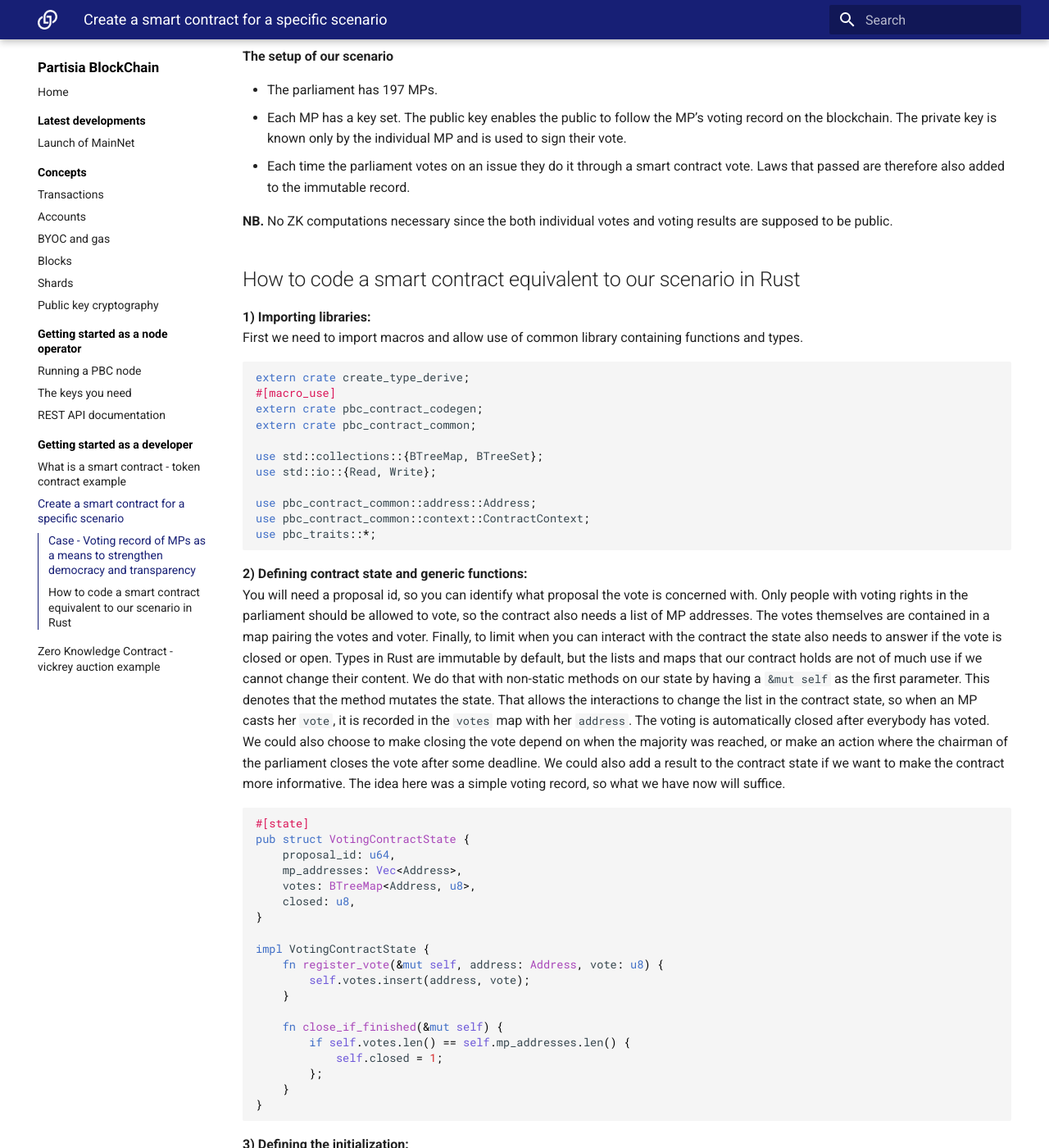
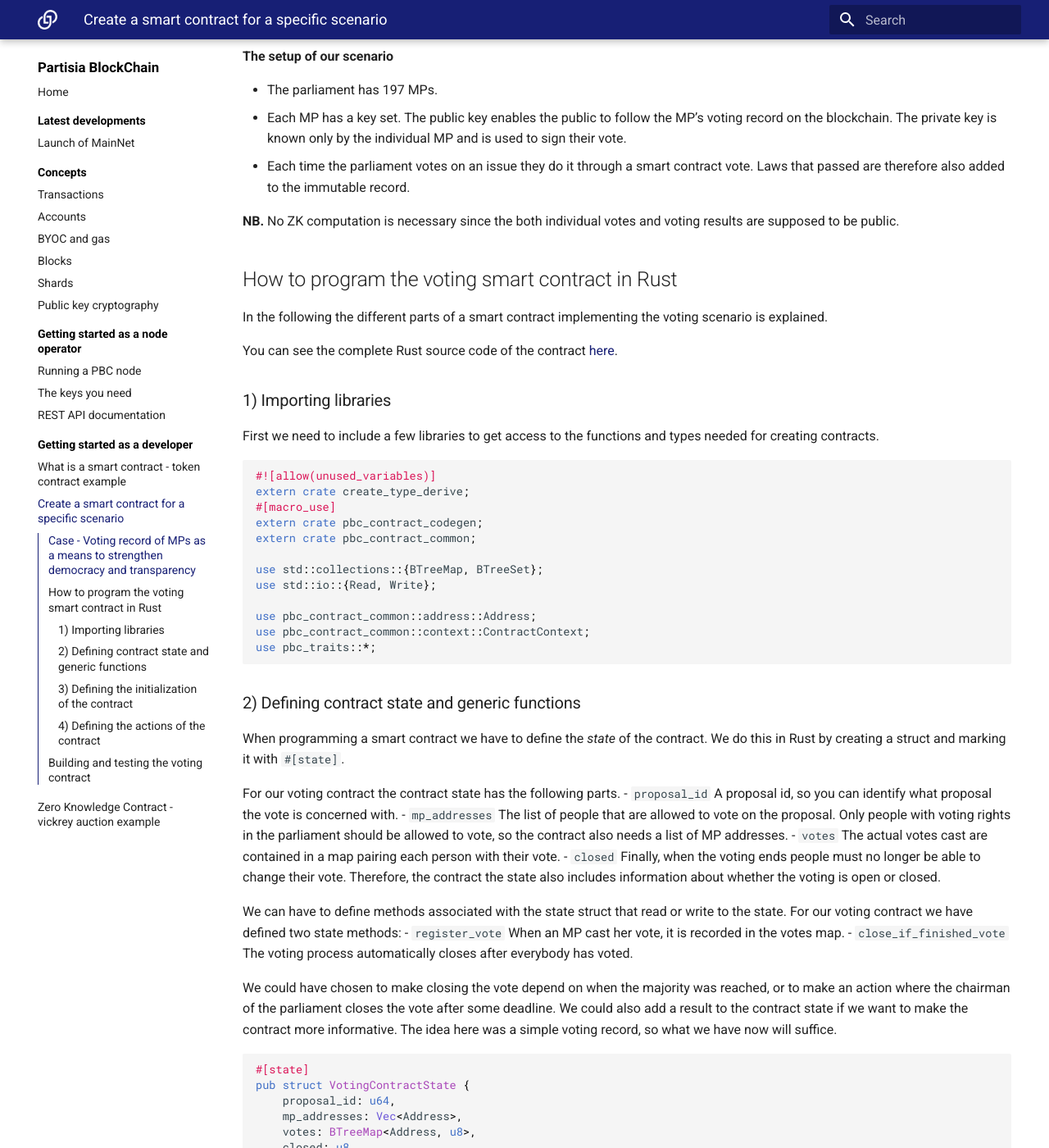
Before and after one commit to 0xSero/partisia-docs, an MkDocs documentation site: the page built from docs/voting-contract.md, in a window 1280 px wide and 1400 px high, scrolled down 335 px. Shown: the whole window at 82% size. Built offline with MkDocs 1.6.1 and Material for MkDocs 9.7.7, drawn with Linux system fonts in a browser that asks for light colours; a script that is not in the unit is left out; some of the changed text lies outside the part shown.

Commit message:
A write-up of the different parts of creating a smart contract in Rust.

`````diff
--- a/docs/voting-contract.md
+++ b/docs/voting-contract.md
@@ -10,15 +10,20 @@ The newly founded republic of Faraway is plagued by corruption. To ensure transp
 - Each MP has a key set. The public key enables the public to follow the MP’s voting record on the blockchain. The private key is known only by the individual MP and is used to sign their vote.
 - Each time the parliament votes on an issue they do it through a smart contract vote. Laws that passed are therefore also added to the immutable record.
 
+**NB.** No ZK computation is necessary since the both individual votes and voting results are supposed to be public.
 
-**NB.** No ZK computations necessary since the both individual votes and voting results are supposed to be public.
+## How to program the voting smart contract in Rust
 
-## How to code a smart contract equivalent to our scenario in Rust
+In the following the different parts of a smart contract implementing the voting scenario is explained.
 
-**1) Importing libraries:**
-First we need to import macros and allow use of common library containing functions and types.
+You can see the complete Rust source code of the contract [here](voting-contract-source.md).
+
+### 1) Importing libraries
+
+First we need to include a few libraries to get access to the functions and types needed for creating contracts.
 
 ````rust
+#![allow(unused_variables)]
 extern crate create_type_derive;
 #[macro_use]
 extern crate pbc_contract_codegen;
@@ -32,11 +37,21 @@ use pbc_contract_common::context::ContractContext;
 use pbc_traits::*;
 ````
 
-**2) Defining contract state and generic functions:**
-You will need a proposal id, so you can identify what proposal the vote is concerned with. Only people with voting rights in the parliament should be allowed to vote, so the contract also needs a list of MP addresses. The votes themselves are contained in a map pairing the votes and voter.
-Finally, to limit when you can interact with the contract the state also needs to answer if the vote is closed or open.
-Types in Rust are immutable by default, but the lists and maps that our contract holds are not of much use if we cannot change their content. We do that with non-static methods on our state by having a `&mut self` as the first parameter. This denotes that the method mutates the state. That allows the interactions to change the list in the contract state, so when an MP casts her `vote`, it is recorded in the `votes` map with her `address`.
-The voting is automatically closed after everybody has voted. We could also choose to make closing the vote depend on when the majority was reached, or make an action where the chairman of the parliament closes the vote after some deadline. We could also add a result to the contract state if we want to make the contract more informative. The idea here was a simple voting record, so what we have now will suffice.
+### 2) Defining contract state and generic functions
+
+When programming a smart contract we have to define the _state_ of the contract. We do this in Rust by creating a struct and marking it with ``#[state]``.
+
+For our voting contract the contract state has the following parts.
+- `proposal_id` A proposal id, so you can identify what proposal the vote is concerned with.
+- `mp_addresses` The list of people that are allowed to vote on the proposal. Only people with voting rights in the parliament should be allowed to vote, so the contract also needs a list of MP addresses.
+- `votes` The actual votes cast are contained in a map pairing each person with their vote.
+- `closed` Finally, when the voting ends people must no longer be able to change their vote. Therefore, the contract the state also includes information about whether the voting is open or closed.
+
+We can have to define methods associated with the state struct that read or write to the state. For our voting contract we have defined two state methods:
+- `register_vote` When an MP cast her vote, it is recorded in the votes map.
+- `close_if_finished_vote` The voting process automatically closes after everybody has voted.
+
+We could have chosen to make closing the vote depend on when the majority was reached, or to make an action where the chairman of the parliament closes the vote after some deadline. We could also add a result to the contract state if we want to make the contract more informative. The idea here was a simple voting record, so what we have now will suffice.
 
 ````rust
 #[state]
@@ -60,8 +75,16 @@ impl VotingContractState {
 }
 ````
 
- **3) Defining the initialization:**
- To initialize the contract we need to identify the proposal and constrain who can vote. When we initialize, the aforementioned contract state becomes live on the chain.
+### 3) Defining the initialization of the contract
+
+When deploying a smart contract on the blockchain the state of the contract has to be initialized properly.
+
+When programming the smart contract in Rust we can define how the initialization takes place by creating a function and marking it with `#[init]`
+
+To initialize our voting contract the user deploying the contract has to supply the proposal id and the list of people eligible to vote.
+Our initialization code checks that the supplied input is valid (i.e. the list of people allowed to vote has at least one person and has no duplicates) and creates the initial state object for the contract from the input.
+
+After successful initialization, the contract state becomes live on the blockchain.
 
 ````rust
 #[init]
@@ -87,17 +110,23 @@ pub fn initialize(
 }
 ````
 
-**4) Defining the actions of the contract:**
-The only interaction users need to do in this case is voting. We are only allowed to vote when the vote is open and we have an MP address.
+### 4) Defining the actions of the contract
+
+When a smart contract is live on the blockchain people can interact with the contract by creating transactions that initiate execution of _actions_ of the smart contract.
+
+The only way of changing the state of a smart contract is through the defined actions. The smart contract actions hereby define the exact conditions and rules for changing the contract state.
+
+In Rust you define a smart contract action by coding a function and marking it with `#[action]`. The function receives the existing state and the inputs from the user initiating the action, and it can then produce and return a new updated state reflecting the changes.
+
+For our voting contract the only action users can perform is to cast their vote.
+The code starts by checking that the voting is still open, that the sender is among the people allowed to vote and that the delivered vote is one of the allowed voting options.
+If the checks succeed the code creates a new state where the vote of the sender is registered in the vote map. Also, if this vote was the last person missing the voting is closed.
 
 ````rust
 #[action]
 pub fn vote(context: ContractContext, state: VotingContractState, vote: u8) -> VotingContractState {
     assert_eq!(state.closed, 0, "The poll is closed");
-    assert!(
-        state.mp_addresses.contains(&context.sender),
-        "Only members of the parliament can vote"
-    );
+    assert!(state.mp_addresses.contains(&context.sender), "Only members of the parliament can vote");
     assert!(
         vote == 0 || vote == 1,
         "Only \"yes\" and \"no\" votes are allowed"
@@ -109,6 +138,8 @@ pub fn vote(context: ContractContext, state: VotingContractState, vote: u8) -> V
     new_state
 }
 ````
+
+## Building and testing the voting contract
 
 Go to the [Archive](TransferContractv3.zip).
 Download the zip-archive containing the Rust project files and the ABI. (The handwritten ABI will soon be replaced with the ABI-generator, this will allow you to customize the functions of the contract in accordance with your own imagination) The project contains the rust contract laid out above. If you are working with a WSL shell on Windows you need to extract the archive to `\\wsl$\Ubuntu\tmp\pbc-rust-wasm\`.
`````
Also changed, not shown: other parts of docs/voting-contract.md (+1 -1 lines), docs/voting-contract-source.md (added, +86 -0 lines).
